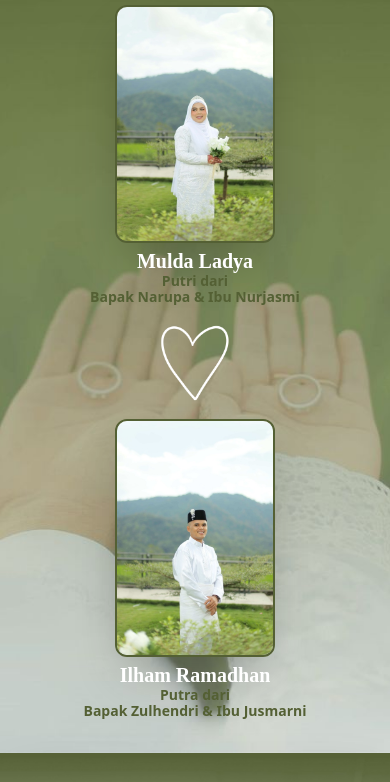
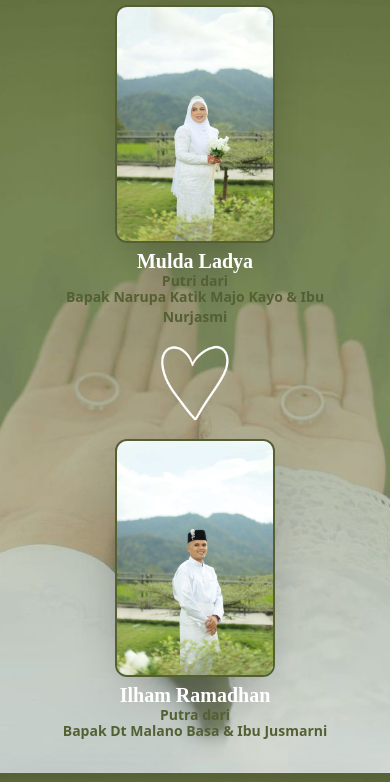
Before and after one commit to bebekgarut/web_pernikahan, a website: page index.html in a window 390 px wide. Shown: the part 959-1741 px from the top of the page. Drawn offline with nearby package versions, Linux system fonts and the light colour scheme; no server answers; a web font is replaced by a local one.

Commit message:
revisi dikit

```diff
--- a/index.html
+++ b/index.html
@@ -76,20 +76,21 @@
                     <p class="text-sm w-1/2 sm:w-3/4 hp:w-full hp:text-xs md:text-base text-center text-white">Dengan memohon rahmat dan ridho Allah Subhanahu Wa Ta'ala, Kami mengundang Bapak/Ibu/Saudara/i, untuk menghadiri Resepsi Pernikahan kami.</p>
                 </div>
                 <div class="w-full space-y-4 flex items-center justify-center hp:flex-col xs:flex-col sm:flex-col md:flex-row">
-                    <div class="xl:w-1/5 lg:w-1/5 md:w-1/5 flex-col justify-center flex items-center text-white">
+                    <div class="xl:w-1/5 lg:w-1/4 md:w-1/5 flex-col justify-center flex items-center text-white">
                         <img src="img/F2_2.jpg" class="hp:w-40 xs:w-48 sm:w-56 md:w-full rounded-xl mb-1 items-center border-2 border-warna1 shadow-2xl animasifoto2" alt="" loading="eager">
                         <p class="text-center text-xl font-semibold font-belleza lg:text-2xl">Mulda Ladya</p>
                         <p class="text-center text-warna1 font-semibold text-sm -mt-1 sm:mt-0 lg:text-base">Putri dari</p>
-                        <p class="text-center text-warna1 font-semibold text-sm -mt-1 sm:mt-0 lg:text-base">Bapak Narupa & Ibu Nurjasmi</p>
+                        <p class="text-center text-warna1 font-semibold text-sm -mt-1 sm:mt-0 lg:text-base">Bapak Narupa Katik Majo Kayo
+                            & Ibu Nurjasmi</p>
                     </div>
                     <div class="lg:w-2/5 xl:w-2/5 md:w-1/5  lg:flex lg:justify-center md:justify-center md:flex">
                         <img src="img/F2_L.png" class="hp:w-20 xs:w-24 sm:w-28 md:w-28 lg:w-40 animasifoto2" alt="" loading="eager">
                     </div>
-                    <div class="xl:w-1/5 lg:w-1/5 md:w-1/5 flex-col justify-center flex items-center text-white">
+                    <div class="xl:w-1/5 lg:w-1/4 md:w-1/5 flex-col justify-center flex items-center text-white">
                         <img src="img/F2_1.jpg" class="hp:w-40 xs:w-48 sm:w-56 md:w-full rounded-xl mb-1 items-center border-2 border-warna1 shadow-2xl animasifoto2" alt="" loading="eager">
                         <p class="text-center text-xl font-semibold font-belleza lg:text-2xl">Ilham Ramadhan</p>
                         <p class="text-center text-warna1 font-semibold text-sm -mt-1 sm:mt-0 lg:text-base">Putra dari</p>
-                        <p class="text-center text-warna1 font-semibold text-sm -mt-1 sm:mt-0 lg:text-base">Bapak Zulhendri & Ibu Jusmarni</p>
+                        <p class="text-center text-warna1 font-semibold text-sm -mt-1 sm:mt-0 lg:text-base">Bapak Dt Malano Basa & Ibu Jusmarni</p>
                     </div>
                 </div>
             </div>
```
Also changed, not shown: src/output.css.
